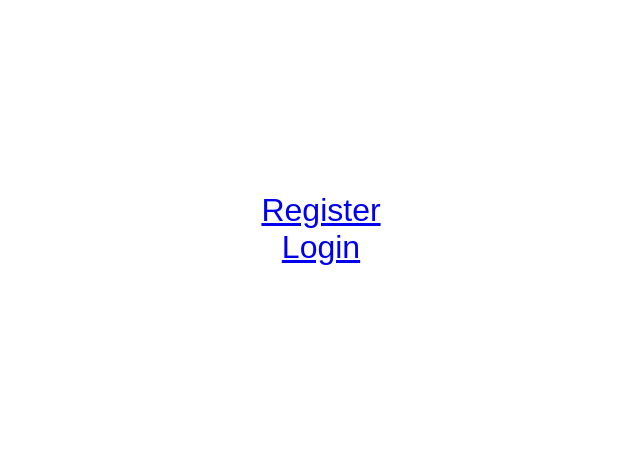
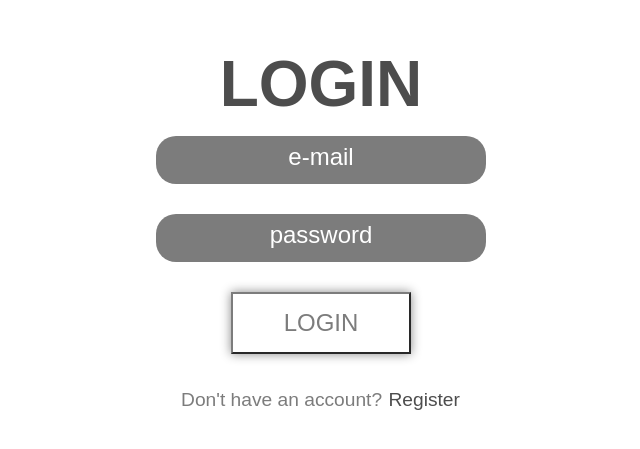
Before and after one commit to Hala-s-World/Hala-sWorld-SOEN341_Project_W25, a React (Vite) app: page / in a window 1280 px wide. Shown: the part 171-620 px from the top of the page, without its empty margins (319-959 px from the left). Built offline with nearby package versions, Linux system fonts and the light colour scheme; a web font is replaced by a local one.

Commit message:
set landing page to be login

```diff
--- a/src/App.jsx
+++ b/src/App.jsx
@@ -1,7 +1,5 @@
 import React from "react";
 import { BrowserRouter, Routes, Route } from "react-router-dom";
-
-import Home from "./pages/Home";
 import Register from "./pages/Register";
 import Login from "./pages/Login";
 import Dashboard from "./pages/Dashboard";
@@ -11,14 +9,11 @@ function App() {
   return (
     <BrowserRouter>
       <Routes>
-        {/* home */}
-        <Route path="/" element={<Home />} />
+        {/* Login */}
+        <Route path="/" element={<Login/>} />
 
         {/* register */}
         <Route path="/register" element={<Register />} />
-
-        {/* login */}
-        <Route path="/login" element={<Login />} />
 
         {/* dashboard */}
         <Route
--- a/src/assets/components/AuthenticationForm.jsx
+++ b/src/assets/components/AuthenticationForm.jsx
@@ -20,11 +20,11 @@ export default function AuthenticationForm({isLogin, handleSubmit, title}) {
     content =
     <div id="loginDiv">
       <span>Already have an account? </span>
-      <Link to="/login" id="loginLink">Login</Link>
+      <Link to="/" id="loginLink">Login</Link>
     </div>
   }
 
-  //switch between
+
   return (
     <div className="login-container">
     <h1>{title}</h1>
--- a/src/pages/Home.jsx
+++ /dev/null
@@ -1,15 +0,0 @@
-import React from "react";
-import { Link } from "react-router-dom";
-import { Navigate } from "react-router-dom";
-
-function Home() {
-  return (
-    <div>
-      <Link to="/register">Register</Link>
-      <br></br>
-      <Link to="/login">Login</Link>
-    </div>
-  );
-}
-
-export default Home;
--- a/src/pages/Wrapper.jsx
+++ b/src/pages/Wrapper.jsx
@@ -24,7 +24,7 @@ function Wrapper({ children }) {
     if (authenticated) {
       return <>{children}</>;
     }
-    return <Navigate to="/login" />;
+    return <Navigate to="/" />;
   }
 }
 
```
